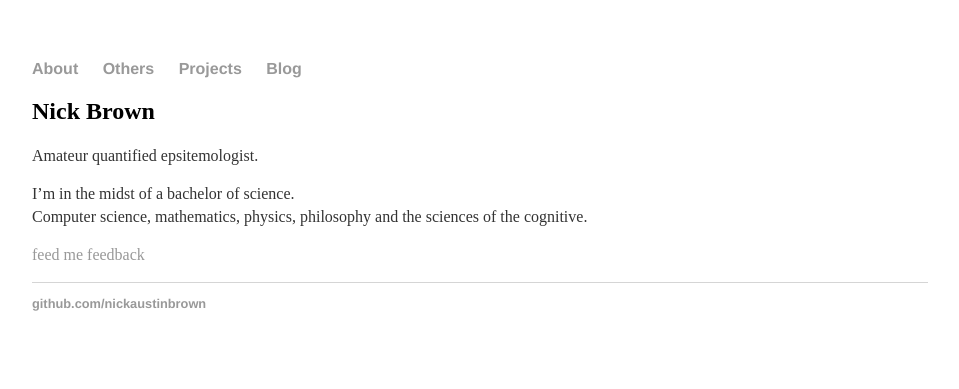
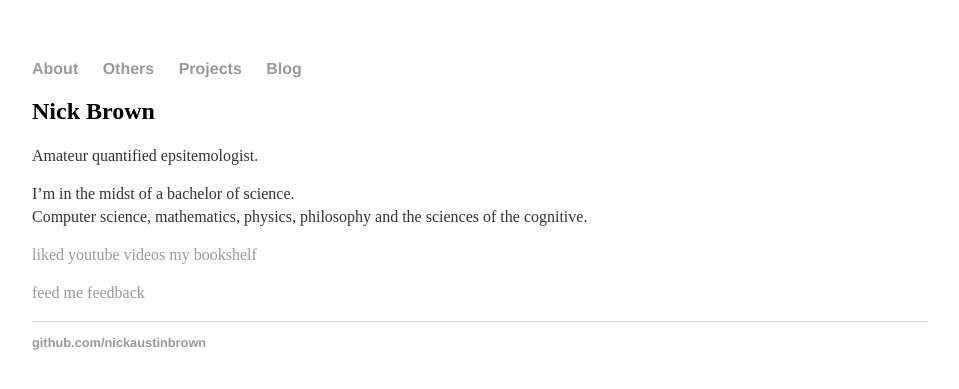
Before and after one commit to slavachalnev/nickaustinbrown.github.io, a Jekyll site: the page built from index.html, in a window 1280 px wide. Shown: the top 389 px of the page, without its empty margins (160-1119 px from the left). Built offline with Jekyll 4.4.1, drawn with Linux system fonts in a browser that asks for light colours.

Commit message:
Update index.html

```diff
--- a/index.html
+++ b/index.html
@@ -10,6 +10,11 @@ title: About
 	</p>
 
 	<p>
+		<a href="https://www.youtube.com/playlist?list=LLgI0aN-p47p_Ai0MRiYv1Jw"> liked youtube videos </a>
+		<a href="https://www.goodreads.com/review/list/35831082-nick-brown?view=covers"> my bookshelf </a>
+	</p>
+
+	<p>
 	<a href="http://www.admonymous.com/baronclownish"> feed me feedback </a>
 	</p>
 </div><!-- /.blurb -->
```
